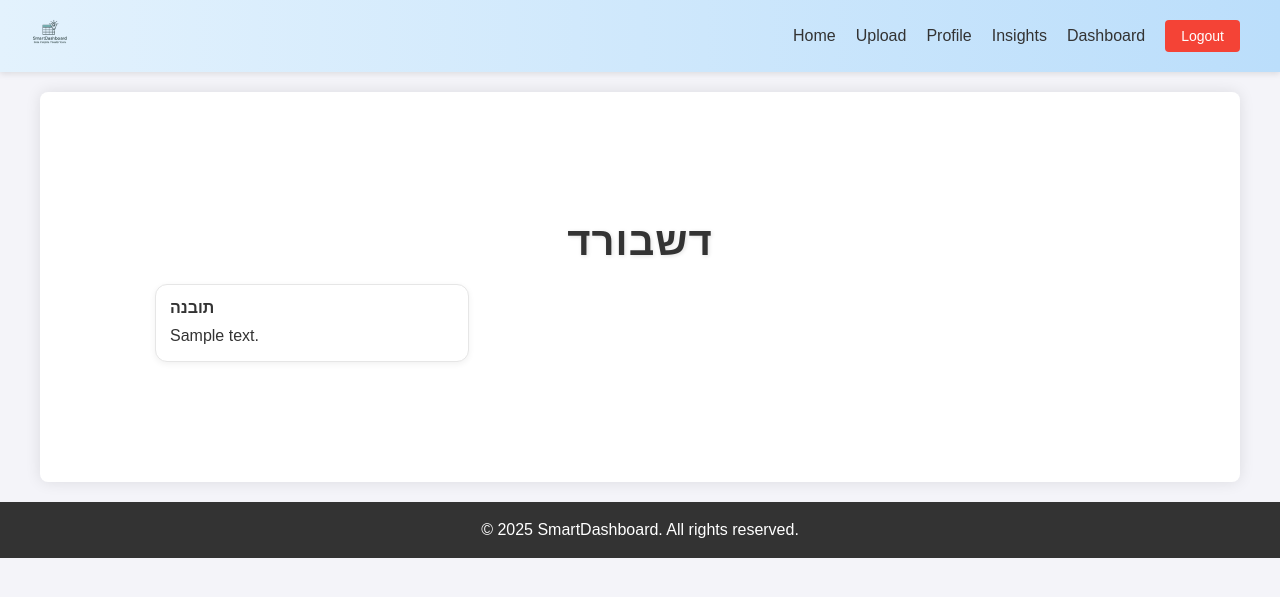
After one commit to BenZehavi423/smart-dashboard, a Flask app: page /dashboard in a window 1280 px wide. The commit adds this page. Shown: the top 597 px of the page. Run offline with Flask 3, Linux system fonts and the light colour scheme; the visitor is signed in with stand-in values (Sample User, id 1); a database or web service that is not in the repository returns one stand-in record (values such as "Sample title").

Commit message:
initial llm dashboard - text insight only

```diff
--- a/website/web/db_manager.py
+++ b/website/web/db_manager.py
@@ -2,6 +2,7 @@ from pymongo import MongoClient
 from typing import Optional, Dict, Any, List
 from .models import File, Dataset, AnalysisResult, User, UserProfile, Plot
 from .logger import logger
+from datetime import datetime
 
 class MongoDBManager:
     def __init__(self, uri: str = "mongodb://db:27017", db_name: str = "mydb"):
@@ -15,6 +16,8 @@ class MongoDBManager:
         self.users = self.db["users"]
         self.user_profiles = self.db["user_profiles"]
         self.plots = self.db["plots"]
+        self.dashboards = self.db["dashboards"]
+
 
 
 # ----- FILE OPERATIONS -----
@@ -59,6 +62,12 @@ class MongoDBManager:
         docs = self.files.find({"user_id": user._id})
         return [File.from_dict(d) for d in docs]
 
+    def get_any_file(self) -> Optional[File]:
+        """
+        Return any File document from the collection (first match), or None if empty.
+        """
+        doc = self.files.find_one({})
+        return File.from_dict(doc) if doc else None
 
 # ----- DATASET OPERATIONS -----
 
@@ -313,3 +322,31 @@ class MongoDBManager:
             logger.error(f"Failed to update multiple plots",
                          extra_fields={'updates_count': len(plot_updates), 'error': str(e)})
             return False
+
+
+
+# ----- DASHBOARD OPERATIONS -----
+    def create_dashboard(self, user_id: str, file_id: str, insights: List[str]) -> str:
+        """
+        Creates a new dashboard entry
+        :param user_id: ID of the user
+        :param file_id: ID of the associated file
+        :param insights: List of insights for the dashboard
+        :return: dashboard id
+        """
+        dashboard = {
+            "user_id": user_id,
+            "file_id": file_id,
+            "created_time": datetime.utcnow(),
+            "insights": insights
+        }
+        result = self.dashboards.insert_one(dashboard)
+        return str(result.inserted_id)
+
+    def get_dashboard_for_user(self, user_id: str) -> Optional[Dict[str, Any]]:
+        return self.dashboards.find_one({"user_id": user_id})
+
+    def delete_dashboard(self, user_id: str) -> bool:
+        #notice!!!! delet by user id' if we add multiple dashboard we need to change this
+        result = self.dashboards.delete_one({"user_id": user_id})
+        return result.deleted_count > 0
--- a/website/web/templates/base.html
+++ b/website/web/templates/base.html
@@ -20,6 +20,7 @@
         <a href="{{ url_for('views.upload_files') }}">Upload</a>
         <a href="{{ url_for('views.profile') }}">Profile</a>
         <a href="{{ url_for('views.analyze_data') }}">Insights</a>
+        <a href="{{ url_for('views.dashboard') }}">Dashboard</a>
         <a href="{{ url_for('auth.logout') }}" class="button red">Logout</a>
       {% else %}
         <a href="{{ url_for('auth.login') }}">Login</a>
--- /dev/null
+++ b/website/web/templates/dashboard.html
@@ -0,0 +1,42 @@
+{% extends 'base.html' %}
+{% block title %}Dashboard{% endblock %}
+
+{% block content %}
+<div class="container">
+  <h1>דשבורד</h1>
+
+  {% if dashboard and dashboard.insights %}
+    <div class="insights-grid">
+      {% for text in dashboard.insights %}
+        <div class="insight-card">
+          <h3>תובנה</h3>
+          <p>{{ text }}</p>
+        </div>
+      {% endfor %}
+    </div>
+  {% else %}
+    <p>לא קיים עדיין דשבורד למשתמש.</p>
+    <form method="POST" action="{{ url_for('views.create_dashboard') }}">
+      <button class="button blue" type="submit">Create Dashboard</button>
+    </form>
+  {% endif %}
+</div>
+
+<style>
+.insights-grid {
+  display: grid;
+  grid-template-columns: repeat(auto-fill,minmax(260px,1fr));
+  gap: 14px;
+  margin-top: 16px;
+}
+.insight-card {
+  background: #fff;
+  border: 1px solid #e6e6e6;
+  border-radius: 12px;
+  padding: 14px;
+  box-shadow: 0 2px 6px rgba(0,0,0,.06);
+}
+.insight-card h3 { margin: 0 0 8px; font-size: 16px; }
+.insight-card p { margin: 0; line-height: 1.4; }
+</style>
+{% endblock %}
--- a/website/web/views.py
+++ b/website/web/views.py
@@ -5,6 +5,8 @@ from .csv_processor import process_file
 from .models import Plot
 from .logger import logger
 import requests
+from .llm_client import generate_insights_for_any_file
+
 
 # Blueprint lets us organize routes into different files
 # we don't have to put all routes in the "views.py" module
@@ -249,3 +251,43 @@ def analyze_data(): # TODO: analyze_data
                 extra_fields={'user_id': user._id, 'files_count': len(user_files)})
 
     return render_template('analyze_data.html', user=user, files=user_files)
+
+
+@views.route('/dashboard', methods=['GET'])
+@login_required
+def dashboard():
+    username = session.get('username')
+    user = current_app.db.get_user_by_username(username)
+
+    logger.info(f"Dashboard page accessed by user: {username}",
+                extra_fields={'user_id': user._id, 'action': 'dashboard_access'})
+
+    dashboard_doc = current_app.db.get_dashboard_for_user(user._id)
+
+    return render_template('dashboard.html', user=user, dashboard=dashboard_doc), 200
+
+
+
+@views.route('/dashboard/create', methods=['POST'])
+@login_required
+def create_dashboard():
+    # Identify current user
+    username = session.get('username')
+    user = current_app.db.get_user_by_username(username)
+
+    try:
+        # Generate insights from any available file (preview-based prompt to LLM)
+        file_id, insights = generate_insights_for_any_file(user._id)
+
+        # Persist a new dashboard entry (we keep history by creating a new doc each time)
+        current_app.db.create_dashboard(user_id=user._id, file_id=file_id, insights=insights)
+
+        logger.info("Dashboard created", extra_fields={'user_id': user._id, 'file_id': file_id})
+        flash("הדשבורד נוצר בהצלחה!", "success")
+    except FileNotFoundError as e:
+        flash(str(e), "error")
+    except Exception as e:
+        logger.error(f"Dashboard creation failed: {e}", extra_fields={'user_id': user._id})
+        flash("אירעה שגיאה ביצירת הדשבורד. נסי שוב מאוחר יותר.", "error")
+
+    return redirect(url_for('views.dashboard')), 302
```
Also changed, not shown: website/web/llm_client.py (added, +90 -0 lines).
